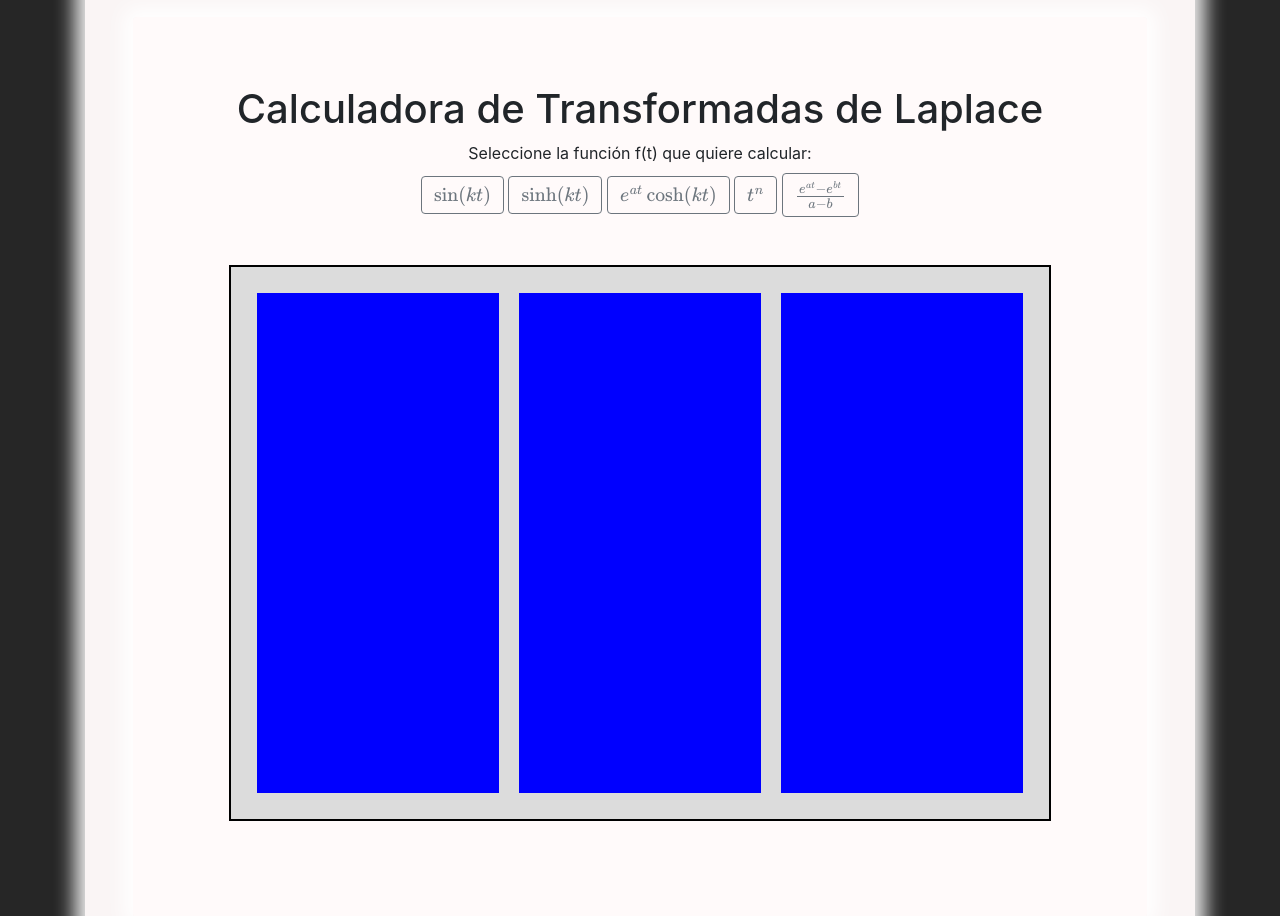
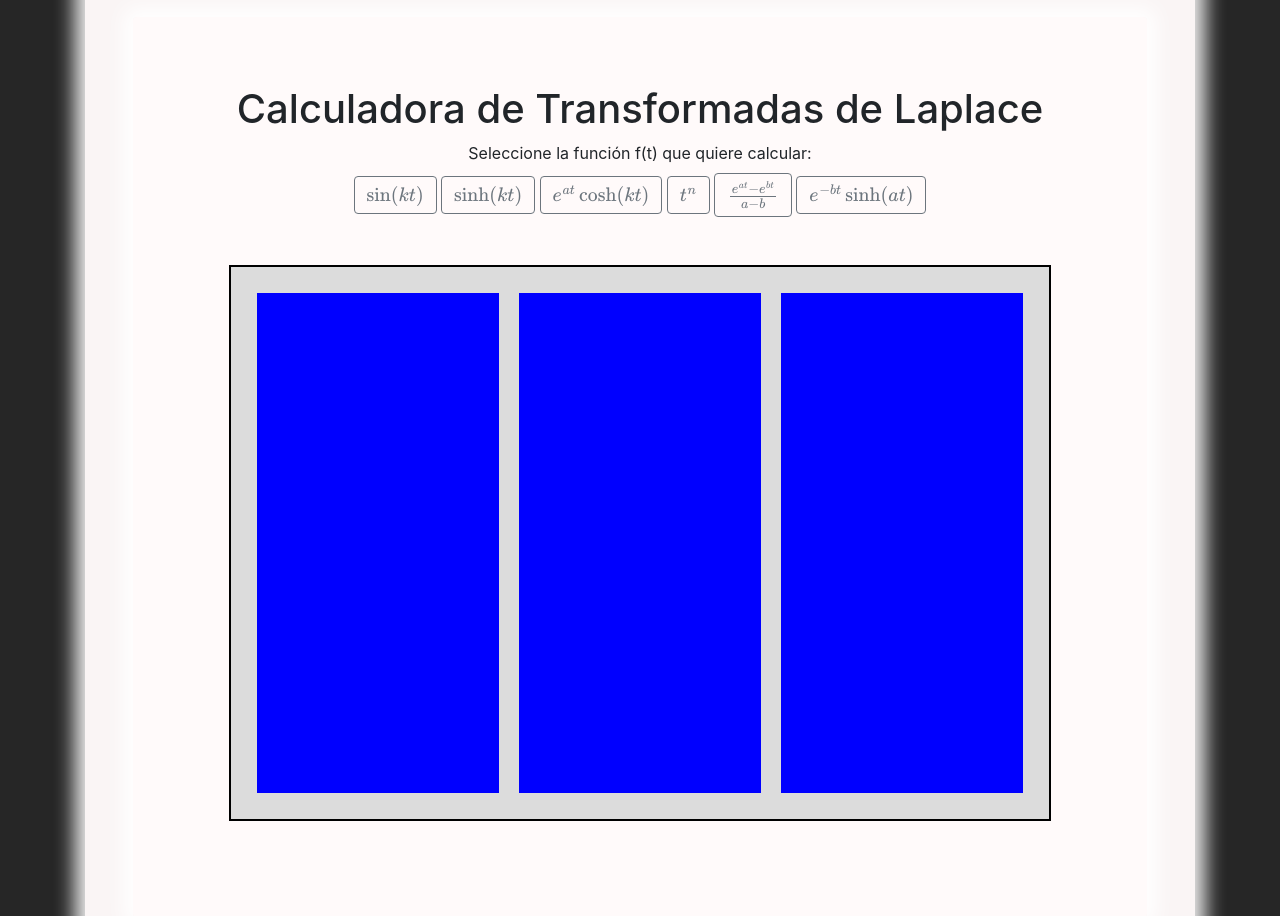
Before and after one commit to Gabriel-Manzano/Mates_II, a Flask app: page /transformadas in a window 1280 px wide. Shown: the part 2672-3588 px from the top of the page. Run offline with Flask 3, Linux system fonts and the light colour scheme.

Commit message:
funcion ebtsinhat
agregada

```diff
--- a/Mates_II/templates/Transformadas.html
+++ b/Mates_II/templates/Transformadas.html
@@ -134,6 +134,7 @@
                 <button type="button" class="btn btn-outline-secondary" onclick="crearInputsEAtCoshKt()">\( e^{at}\cosh(kt) \)</button>
                 <button type="button" class="btn btn-outline-secondary" onclick="crearInputstN()">\( t^n \)</button>
                 <button type="button" class="btn btn-outline-secondary" onclick="crearInputsEAtMinusEBt()">\( \frac{e^{at} - e^{bt}}{a-b} \)</button>
+                <button type="button" class="btn btn-outline-secondary" onclick="crearInputsEBtsinhAt()">\( e^{-bt}\sinh(at) \)</button>
             </div>
             <div class="container text-center" id="inputContainer"></div>
         </div>
@@ -179,6 +180,11 @@
         var inputContainer = document.getElementById("inputContainer");
         inputContainer.innerHTML = '<label for="valorA">Ingrese el valor de a:</label><input type="number" id="valorA" name="valorA" class="form-control" required oninput="actualizarVistaPrevia(\'{e^{at} - e^{bt}}/{a-b}\')"><label for="valorB">Ingrese el valor de b:</label><input type="number" id="valorB" name="valorB" class="form-control" required oninput="actualizarVistaPrevia(\'{e^{at} - e^{bt}}/{a-b}\')"><button type="button" class="btn btn-primary mt-2" onclick="calcularEAtMinusEBt()">Calcular</button>';
     }
+    function crearInputsEBtsinhAt(){
+        var inputContainer = document.getElementById("inputContainer");
+        inputContainer.innerHTML = '<label for="valorB">Ingrese el valor de b:</label><input type="number" id="valorB" name="valorB" class="form-control" required oninput="actualizarVistaPrevia(\'e^{-bt}sinh(at)\')"><label for="valora">Ingrese el valor de a:</label><input type="number" id="valorA" name="valorA" class="form-control" required oninput="actualizarVistaPrevia(\'e^{-bt}sinh(at)\')"><button type="button" class="btn btn-primary mt-2" onclick="calcularEBtsinhAt()">Calcular</button>';
+    }
+
 
     function actualizarVistaPrevia(funcion) {
     var vistaPrevia = document.getElementById("vistaPrevia");
@@ -197,6 +203,8 @@
         vistaPrevia.innerHTML = '\\( t^{' + valorN + '} \\)';
     } else if (funcion === '{e^{at} - e^{bt}}/{a-b}') {
         vistaPrevia.innerHTML = '\\( \\frac{e^{' + valorA + 't} - e^{' + valorB + 't}}{' + valorA + '-' + valorB + '} \\)';
+    } else if (funcion === 'e^{-bt}sinh(at)') {
+        vistaPrevia.innerHTML = '\\( e^{' + valorB + 't}\\sinh(' + valorA + 't) \\)';
     }
 
     MathJax.typeset();
@@ -237,5 +245,13 @@
         document.getElementById("resultado").innerHTML = `Resultado para \\( \\frac{e^{${a}t} - e^{${b}t}}{${a} - ${b}} \\): ${resultado}`;
         MathJax.typeset();
     }
+    function calcularEBtsinhAt(){
+        var a = document.getElementById("valorA").value;
+        var b = document.getElementById("valorB").value;
+        var resultado = `\\( \\frac{s - ${b}}{(s - ${b})^2 + ${a}^2} \\)`;
+        document.getElementById("resultado").innerHTML = `Resultado para \\( e^{${b}t}\\sinh(${a}t) \\): ${resultado}`;
+        MathJax.typeset();
+    }
+
 </script>
 {% endblock %}
```
